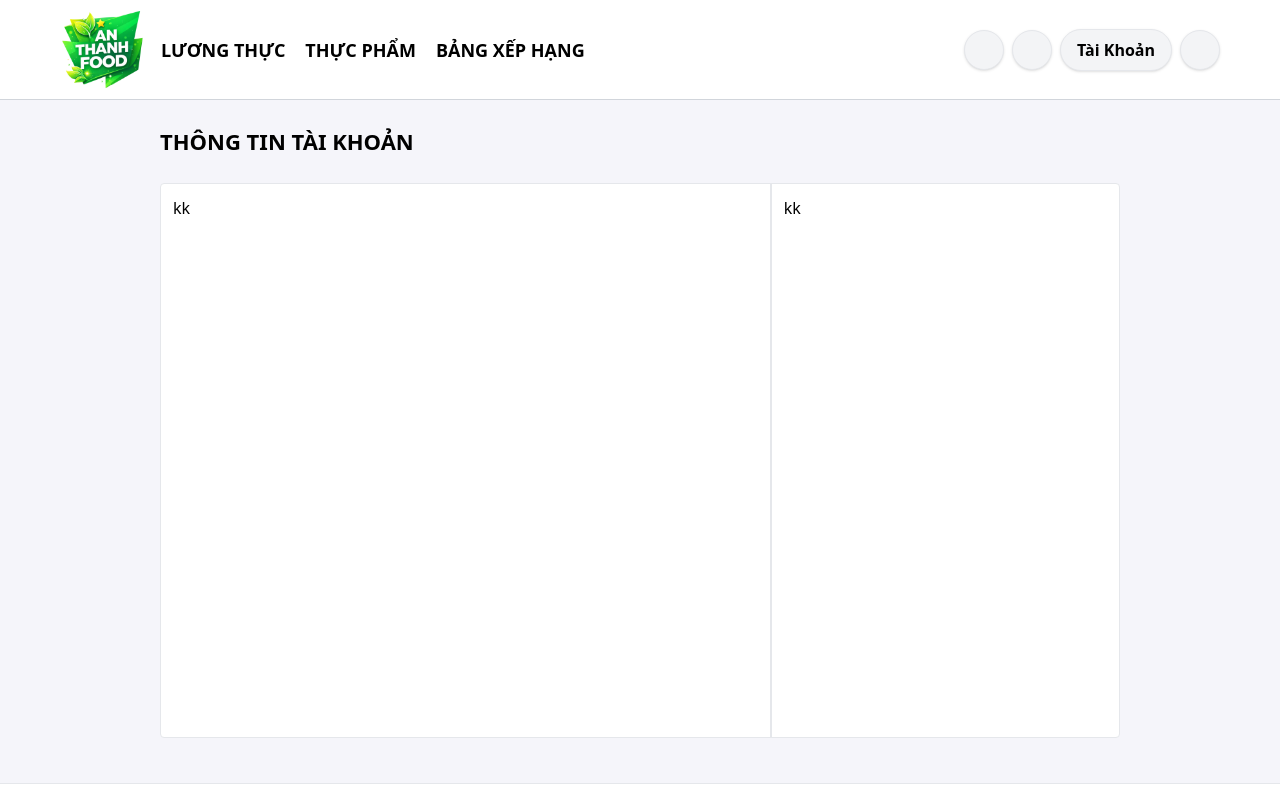
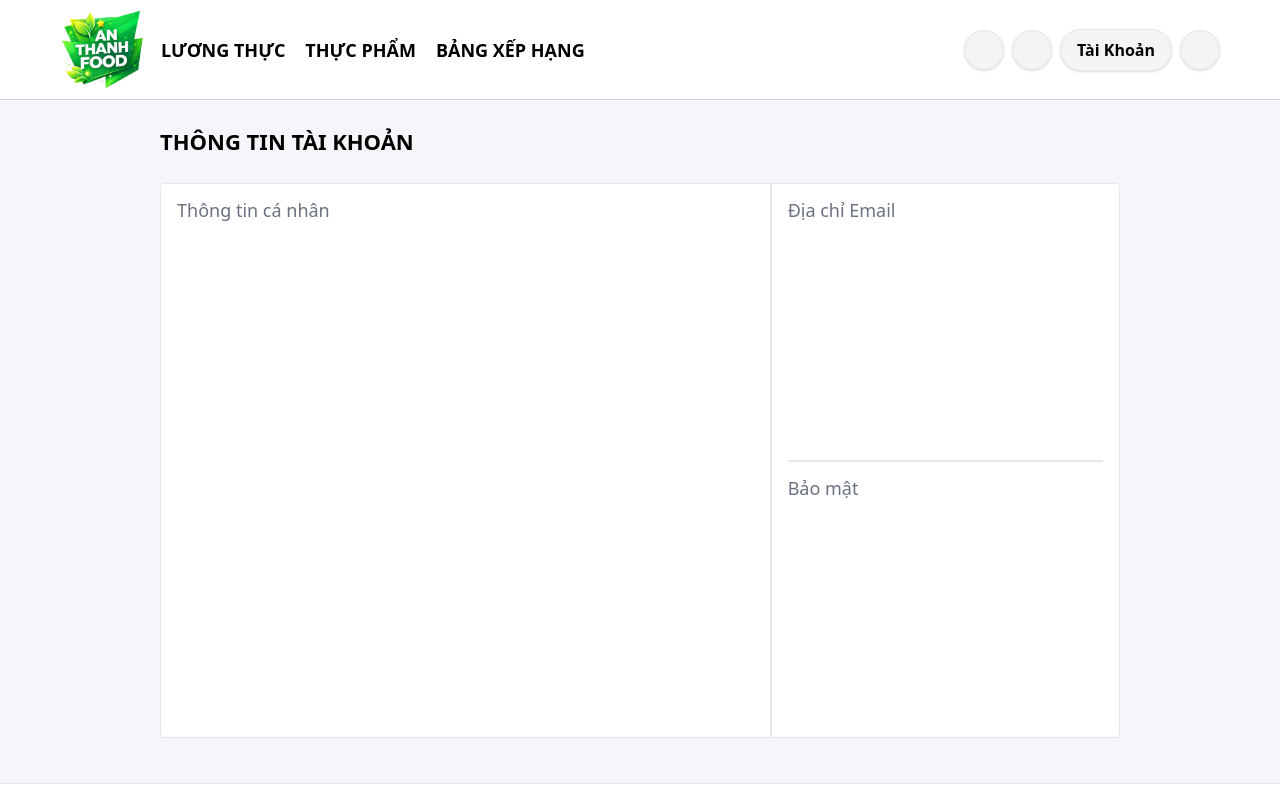
Before and after one commit to SongDuy/web-an-thanh-food, a React (Create React App) app: page /account/profile in a window 1280 px wide. Shown: the top 800 px of the page. Built offline with nearby package versions, Linux system fonts and the light colour scheme; some icons are missing.

Commit message:
Update new

```diff
--- a/src/pages/account/Profile.js
+++ b/src/pages/account/Profile.js
@@ -38,12 +38,26 @@ const ProfilePage = () => {
                 </div>
 
                 <div className="w-full h-[555px] grid grid-cols-11 bg-white rounded border">
-                    <div className="col-span-7 px-3 py-3 border-r">
-                        kk
+                    <div className="col-span-7 px-4 py-3 border-r">
+                        <div className="w-full">
+                            <h1 className="text-lg text-gray-500">
+                                Thông tin cá nhân
+                            </h1>
+                        </div>
                     </div>
 
-                    <div className="col-span-4 px-3 py-3 border-l">
-                        kk
+                    <div className="col-span-4 px-4 py-3 border-l">
+                        <div className="w-full h-1/2 border-b">
+                            <h1 className="text-lg text-gray-500">
+                                Địa chỉ Email
+                            </h1>
+                        </div>
+
+                        <div className="w-full h-1/2 border-t pt-3">
+                            <h1 className="text-lg text-gray-500">
+                                Bảo mật
+                            </h1>
+                        </div>
                     </div>
                 </div>
             </div>
```
